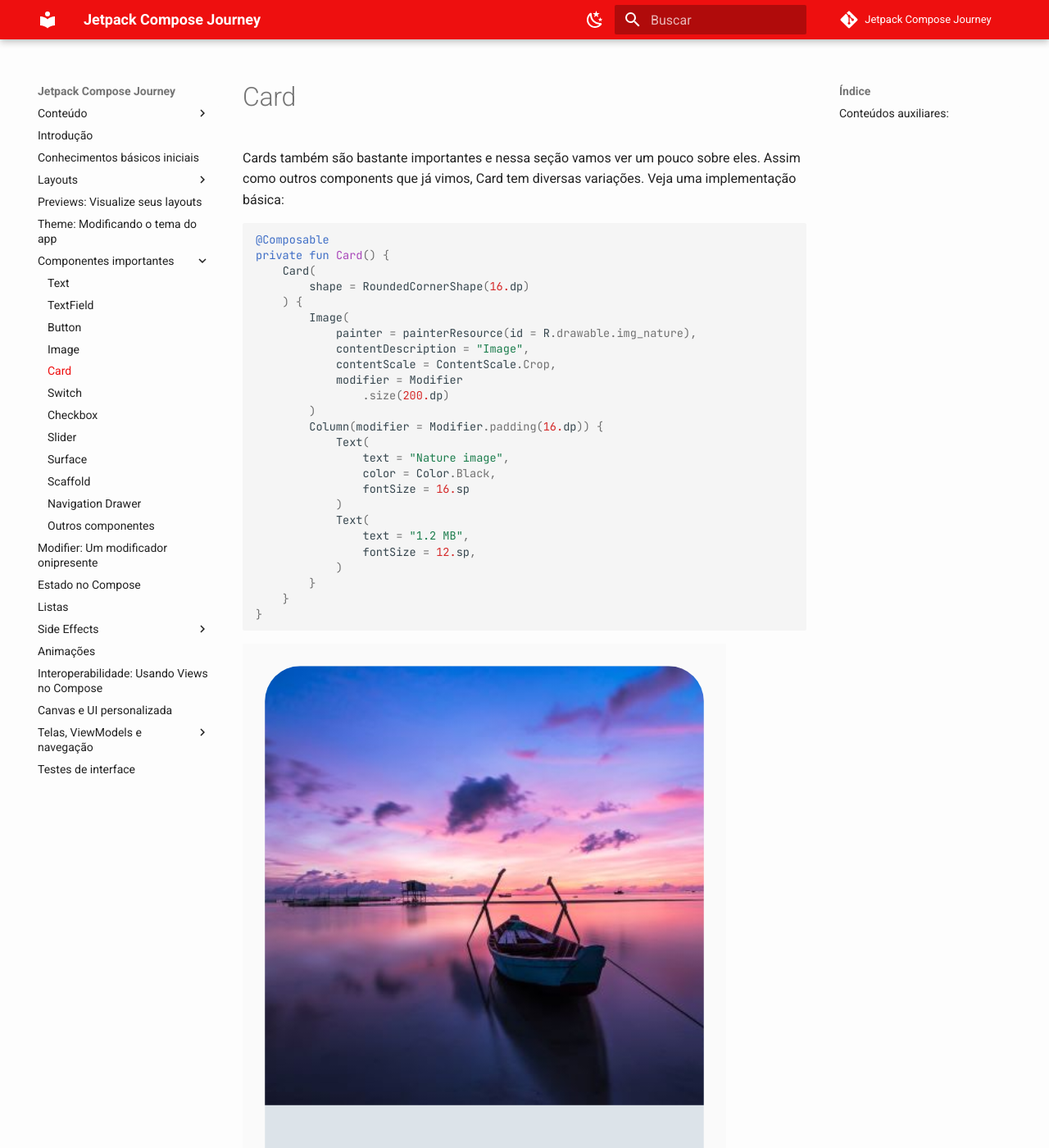
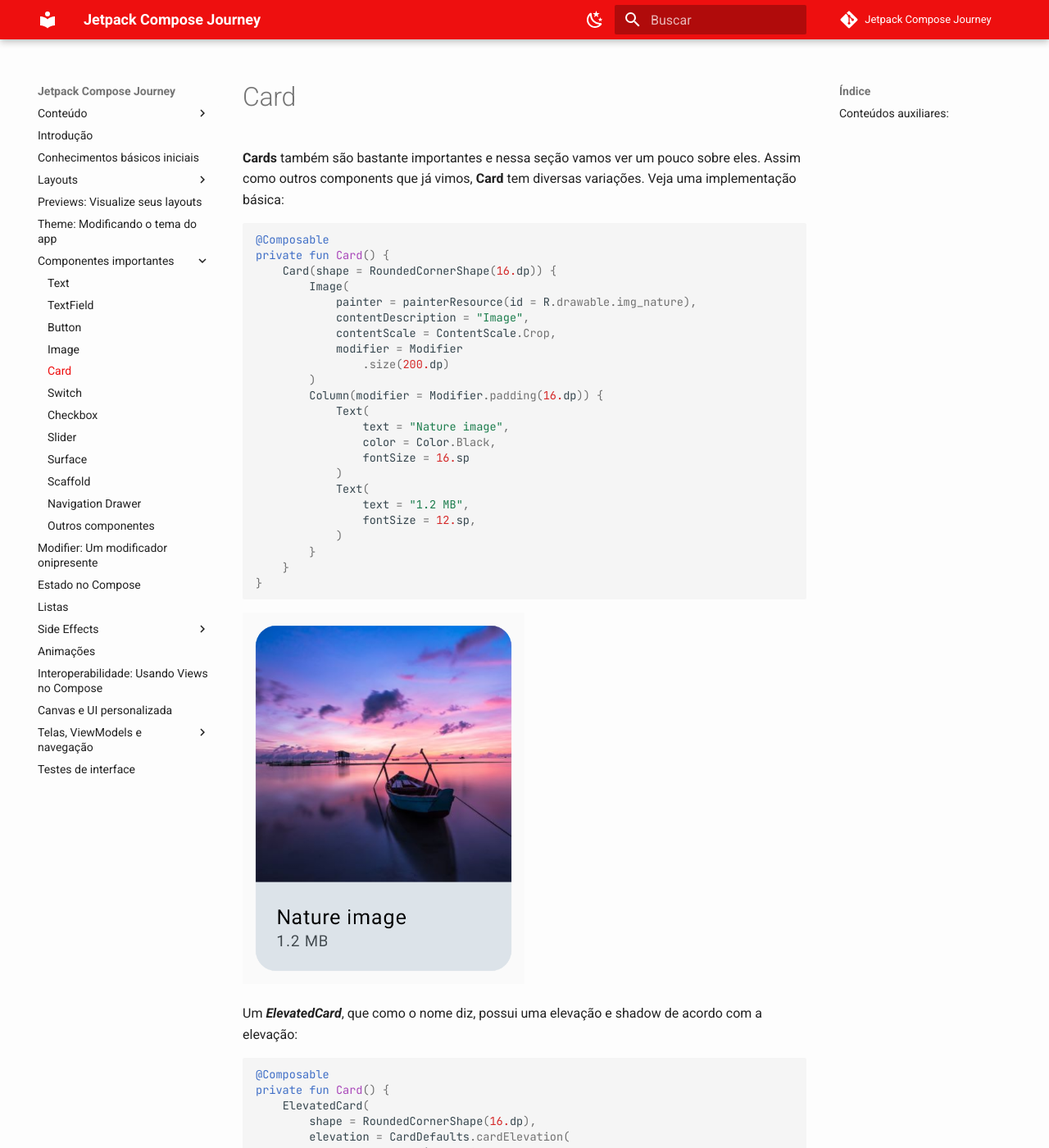
Before and after one commit to jsericksk/Jetpack-Compose-Journey, an MkDocs documentation site: the page built from docs/components/card.md, in a window 1280 px wide and 1400 px high. Shown: the whole window at 82% size. Built offline with MkDocs 1.6.1 and Material for MkDocs 9.7.7, drawn with Linux system fonts in a browser that asks for light colours; emoji names are drawn with the system emoji font; comment, search, counter and statistics services are not loaded; some of the changed text lies outside the part shown.

Commit message:
card.md atualizado

````diff
--- a/docs/components/card.md
+++ b/docs/components/card.md
@@ -1,13 +1,11 @@
 # Card
 
-Cards também são bastante importantes e nessa seção vamos ver um pouco sobre eles. Assim como outros components que já vimos, Card tem diversas variações. Veja uma implementação básica:
+**Cards** também são bastante importantes e nessa seção vamos ver um pouco sobre eles. Assim como outros components que já vimos, **Card** tem diversas variações. Veja uma implementação básica:
 
 ```kotlin
 @Composable
 private fun Card() {
-    Card(
-        shape = RoundedCornerShape(16.dp)
-    ) {
+    Card(shape = RoundedCornerShape(16.dp)) {
         Image(
             painter = painterResource(id = R.drawable.img_nature),
             contentDescription = "Image",
@@ -30,9 +28,9 @@
 }
 ```
 
-![Card](card/img-01.png)
+<img src="../card/img-01.png" alt="Card" width="50%" height="30%"/>
 
-Um ***ElevatedCard***, que como o nome diz, possui uma elevação e shadow de acordo com a elevação.
+Um ***ElevatedCard***, que como o nome diz, possui uma elevação e shadow de acordo com a elevação:
 
 ```kotlin
 @Composable
@@ -51,7 +49,7 @@
 }
 ```
 
-![ElevatedCard](card/img-02.png)
+<img src="../card/img-02.png" alt="ElevatedCard" width="50%" height="30%"/>
 
 E também temos o ***OutlinedCard***:
 
@@ -67,7 +65,7 @@
 }
 ```
 
-![OutlinedCard](card/img-03.png)
+<img src="../card/img-03.png" alt="OutlinedCard" width="50%" height="30%"/>
 
 ## :link: Conteúdos auxiliares:
 - [Card (documentação)](https://developer.android.com/jetpack/compose/components/card)
````
